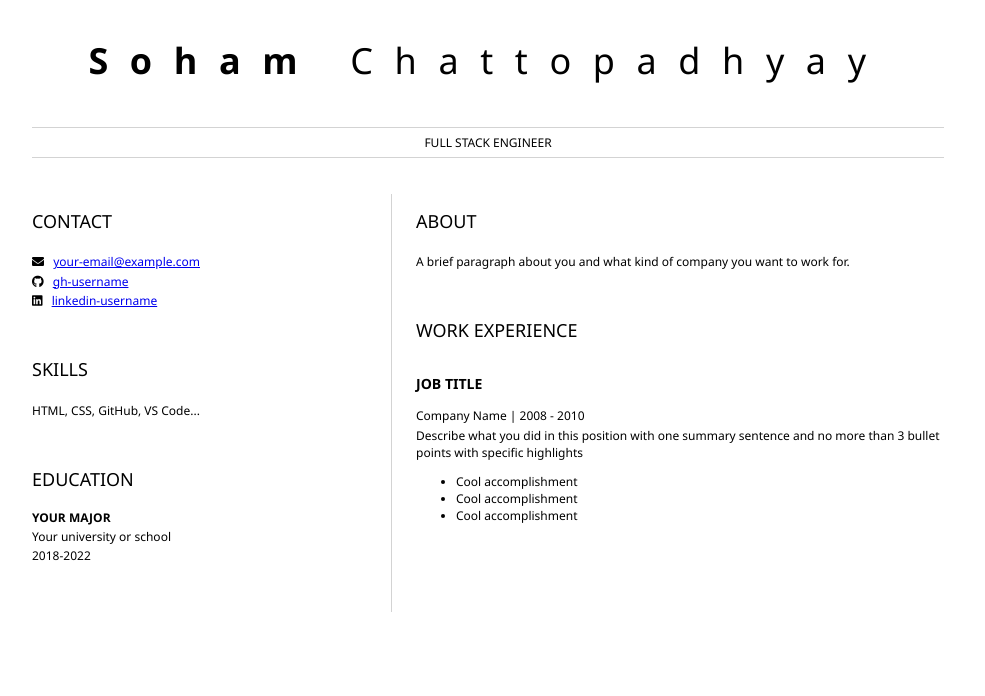
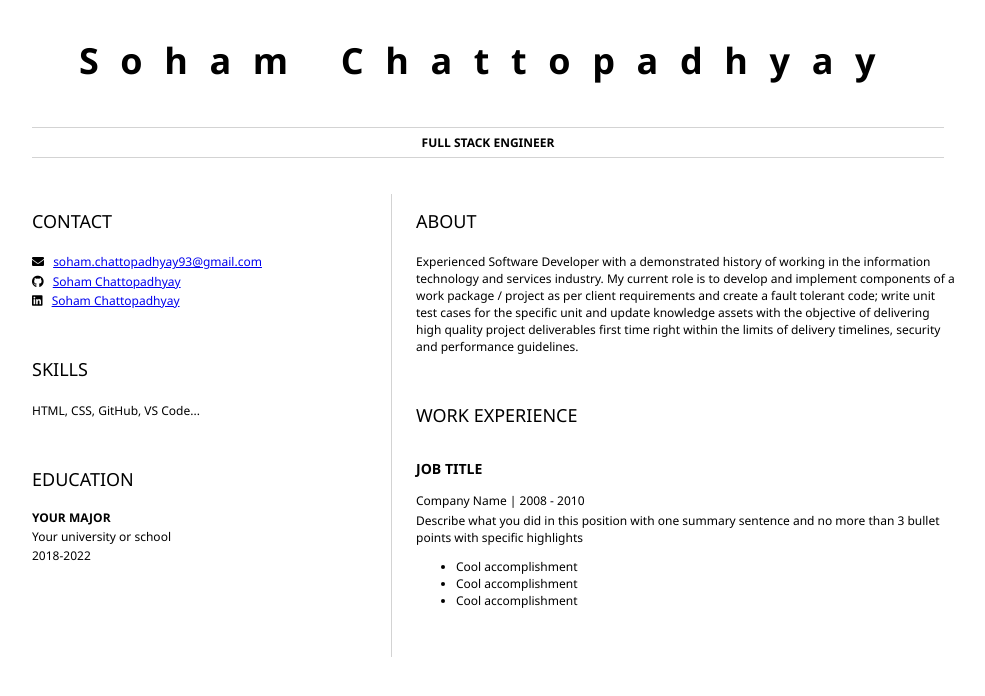
Before and after one commit to Soham-chattopadhyay/resume, a plain HTML site: page index.html in a window 1280 px wide. Shown: the whole page, without its empty margins (152-1137 px from the left). Drawn offline with Linux system fonts and the light colour scheme.

Commit message:
Updating index - WIP

```diff
--- a/index.html
+++ b/index.html
@@ -8,9 +8,9 @@
 	<body>
 		<header id="header">
 			<!-- resume header with your name and title -->
-			<h1><b>Soham</b> Chattopadhyay</h1>
+			<h1><b>Soham Chattopadhyay</b></h1>
 			<hr>
-			FULL STACK ENGINEER
+			<b>FULL STACK ENGINEER</b>
 			<hr>
 		</header>
 		<main>
@@ -20,15 +20,15 @@
 					<!-- contact info including social media -->
                     <p>
                         <i class="fa fa-envelope" aria-hidden="true"></i>
-                        <a href="mailto:your-email@example.com">your-email@example.com</a>
+                        <a href="mailto:soham.chattopadhyay93@gmail.com">soham.chattopadhyay93@gmail.com</a>
                     </p>
                     <p>
                         <i class="fab fa-github" aria-hidden="true"></i>
-                        <a href="github.com/gh-username">gh-username</a>
+                        <a href="github.com/Soham-chattopadhyay">Soham Chattopadhyay</a>
                     </p>
                     <p>
                         <i class="fab fa-linkedin" aria-hidden="true"></i>
-                        <a href="linkedin.com/linkedin-username">linkedin-username</a>
+                        <a href="linkedin.com/in/soham-chattopadhyay-645276b4">Soham Chattopadhyay</a>
                     </p>
 				</section>
 				<section>
@@ -52,7 +52,16 @@
 				<section>
 					<h2>ABOUT</h2>
 					<!-- about you -->
-					<p>A brief paragraph about you and what kind of company you want to work for.</p>
+					<p>
+                        Experienced Software Developer with a demonstrated history of working
+                        in the information technology and services industry. My current role
+                        is to  develop and implement components of a work package / project
+                        as per client requirements and create a fault tolerant code; write
+                        unit test cases for the specific unit and update knowledge assets
+                        with the objective of delivering high quality project deliverables
+                        first time right within the limits of delivery timelines, security
+                        and performance guidelines.
+                    </p>
 				</section>
 				<section>
 					<h2>WORK EXPERIENCE</h2>
```
